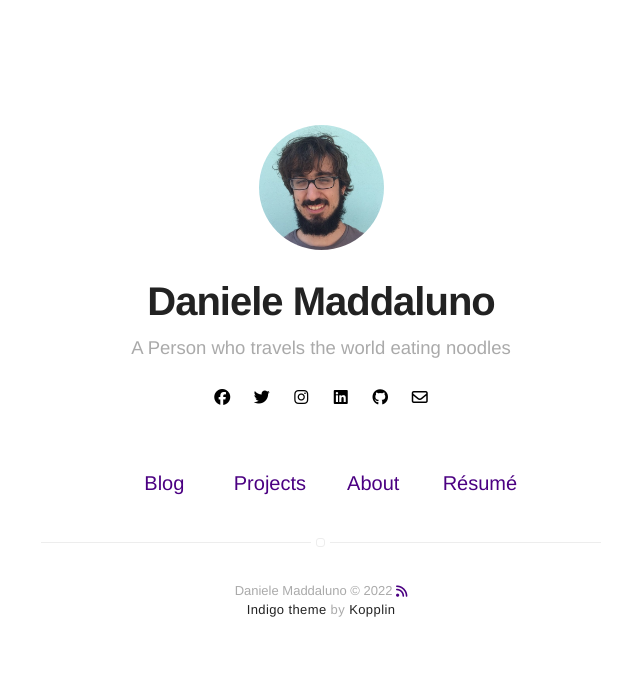
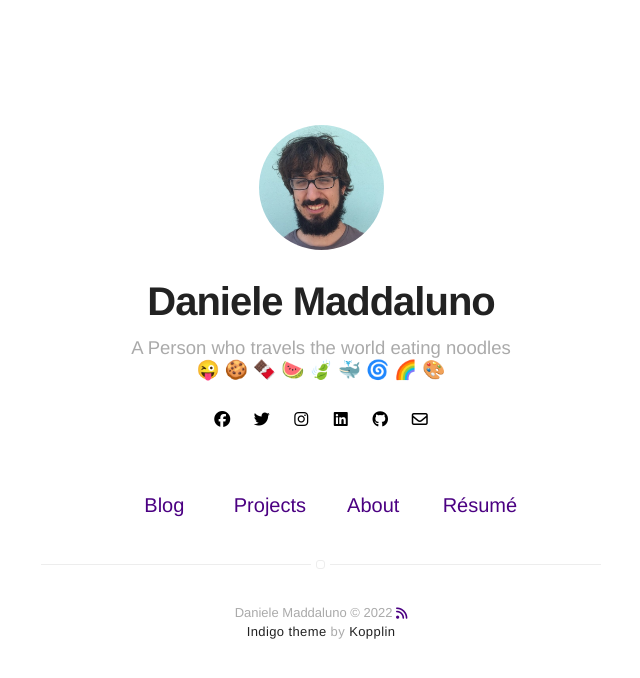
Before and after one commit to danielemaddaluno/danielemaddaluno.github.io, a Jekyll site: the page built from index.html, in a window 1280 px wide. Shown: the top 678 px of the page, without its empty margins (319-959 px from the left). Built offline with Jekyll 4.4.1, drawn with Linux system fonts in a browser that asks for light colours; nearby versions of some CDN libraries.

Commit message:
Updated config.yml

```diff
--- a/_config.yml
+++ b/_config.yml
@@ -1,6 +1,6 @@
 # main text of home
 title: Daniele Maddaluno
-bio: A Person who travels the world eating noodles
+bio: A Person who travels the world eating noodles 😜 🍪 🍫 🍉 🍃 🐳 🌀 🌈 🎨
 
 # twitter summary info
 description: A blog about technology and stuff related
@@ -8,7 +8,7 @@ description: A blog about technology and stuff related
 # if it's an external image, update below for true
 # better with square images
 external-image: false
-picture: assets/images/profile.jpg
+picture: assets/images/profile_maddaluno.jpg
 
 # your site color theme, true for dark theme,
 # false to light theme, auto to switch with system.
@@ -20,8 +20,7 @@ resume: true
 resume-external: true
 resume-url: https://google.com/?q=my+resume
 
-url: https://sergiokopplin.github.io/indigo
-# your url: https://USERNAME.github.io
+url: https://daniele.maddaluno.github.io
 
 permalink: /:title/
 
@@ -46,20 +45,14 @@ authors:
     name: Daniele Maddaluno
     bio: A Man who travels the world eating noodles
     external-image: false
-    picture: assets/images/profile.jpg
+    picture: assets/images/profile_maddaluno.jpg
     twitter: danielemaddaluno
-  johndoe:
-    name: John Doe
-    bio: A Man who travels the world eating noodles
-    external-image: false
-    picture: assets/images/profile.jpg
-    twitter: johndoe
-  jamesfoster:
-    name: James Foster
+  mattiagullino:
+    name: Mattia Gullino
     bio: A Man who develops software with coffee
     external-image: false
-    picture: assets/images/james.jpg
-    twitter: jamesfoster
+    picture: assets/images/profile_gullino.jpg
+    twitter: mattiagullino
 
 # do you want a larger site? change the option below
 # options: [normal, large] | default: normal
```
Also changed, not shown: assets/images/profile_gullino.jpg (renamed from assets/images/profile_2.jpg), assets/images/profile_maddaluno.jpg (renamed from assets/images/profile.jpg), 1 other file.
